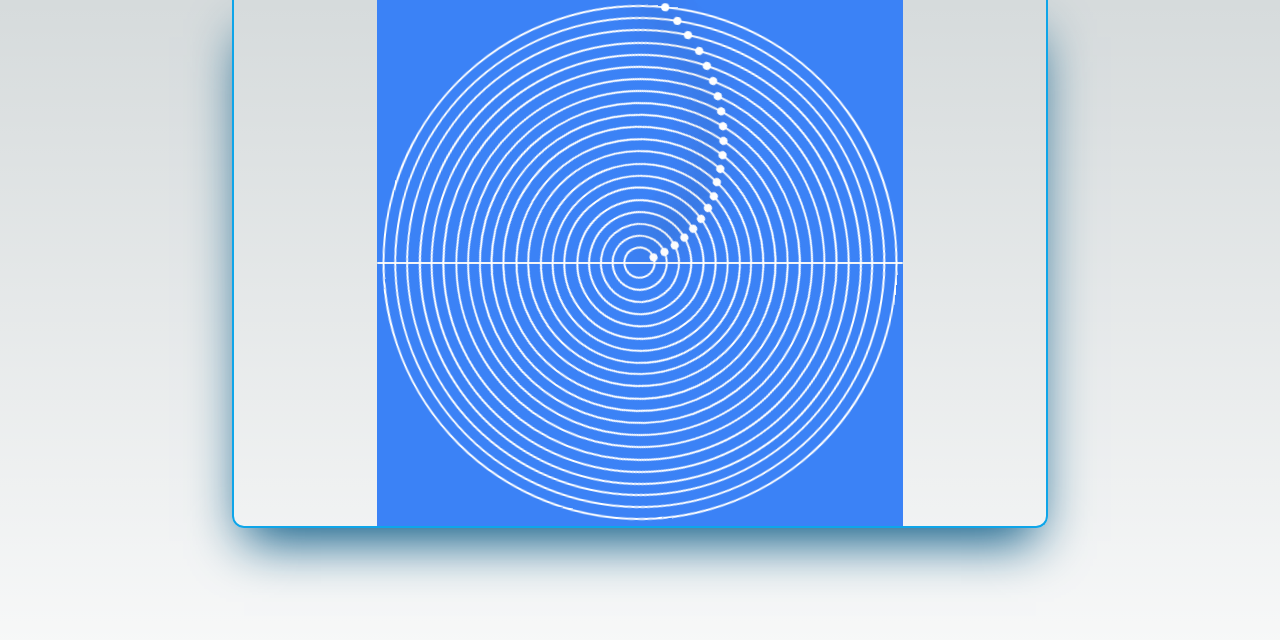
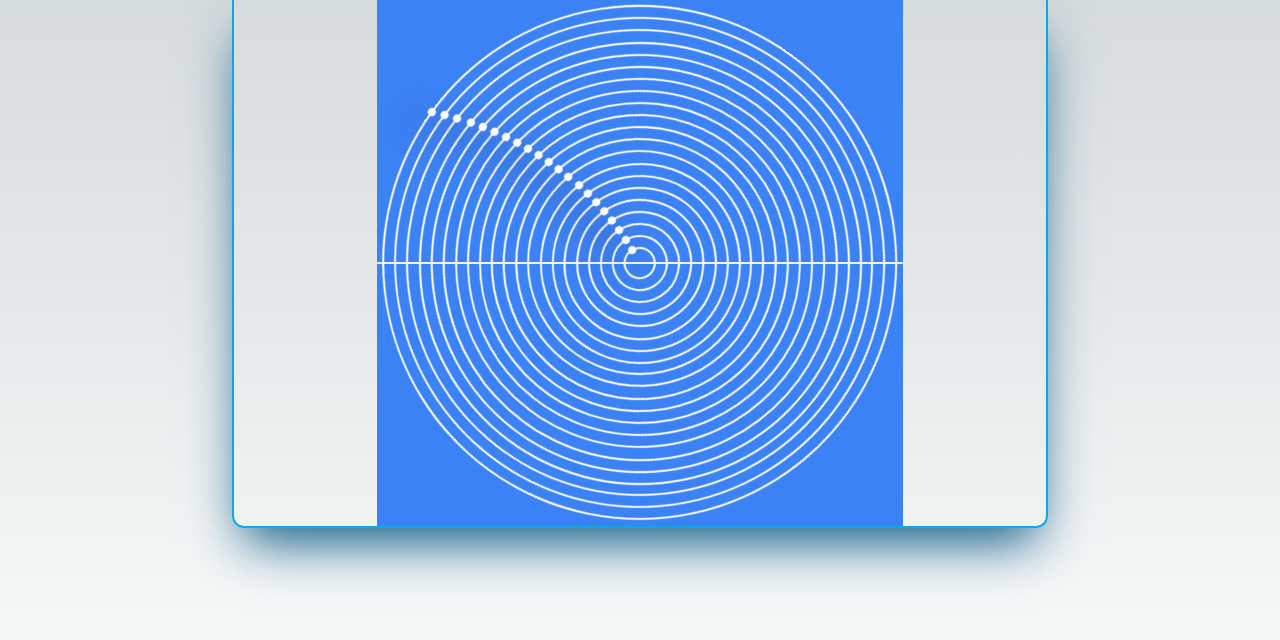
Before and after one commit to TheMrCorvy/Dreams, a Next.js app: page / in a window 1280 px wide. Shown: the top 640 px of the page. Built offline with nearby package versions, Linux system fonts and the light colour scheme.

Commit message:
added the timeout func to play the sounds

```diff
--- a/src/components/Armony/index.tsx
+++ b/src/components/Armony/index.tsx
@@ -49,6 +49,7 @@ const Armony: FC = () => {
 							key={"armony-of-stars_ring-number:" + i}
 							diameter={4.6 * i + 6}
 							time={900 / (50 - i)}
+							index={i}
 						/>
 					))}
 				</div>
--- a/src/components/Ring/index.tsx
+++ b/src/components/Ring/index.tsx
@@ -1,13 +1,41 @@
-import React, { FC } from "react"
+import React, { FC, useEffect, useState } from "react"
 
 import styles from "./Ring.module.css"
 
 interface Props {
 	diameter: number
 	time: number
+	index: number
 }
 
-const Ring: FC<Props> = ({ diameter, time }) => {
+const Ring: FC<Props> = ({ diameter, time, index }) => {
+	const [animate, setAnimate] = useState(false)
+
+	useEffect(() => {
+		if (animate) {
+			const interval = setInterval(() => {
+				console.log("Play sound for ring number: " + index)
+			}, (time * 1000) / 2)
+			/**
+			 * Convert time to milliseconds, and divide it by 2,
+			 * because the sound has to play every time that the
+			 * ring rotates by a half.
+			 */
+			return () => clearInterval(interval)
+		}
+	}, [time, animate])
+
+	useEffect(() => {
+		setTimeout(() => {
+			setAnimate(true)
+		}, 5000)
+		/**
+		 * Wait until the component is fully rendered so that the
+		 * timeout and the animation don't desynchronize with each
+		 * other.
+		 */
+	}, [])
+
 	return (
 		<span
 			className={styles.ring}
@@ -16,7 +44,7 @@ const Ring: FC<Props> = ({ diameter, time }) => {
 				height: `${diameter}%`,
 				top: `calc(50% - ${diameter / 2}%)`,
 				left: `calc(50% - ${diameter / 2}%)`,
-				animation: `spin ${time}s linear infinite`,
+				animation: animate ? `spin ${time}s linear infinite` : "",
 			}}
 		>
 			<div className={styles.circle}></div>
```
